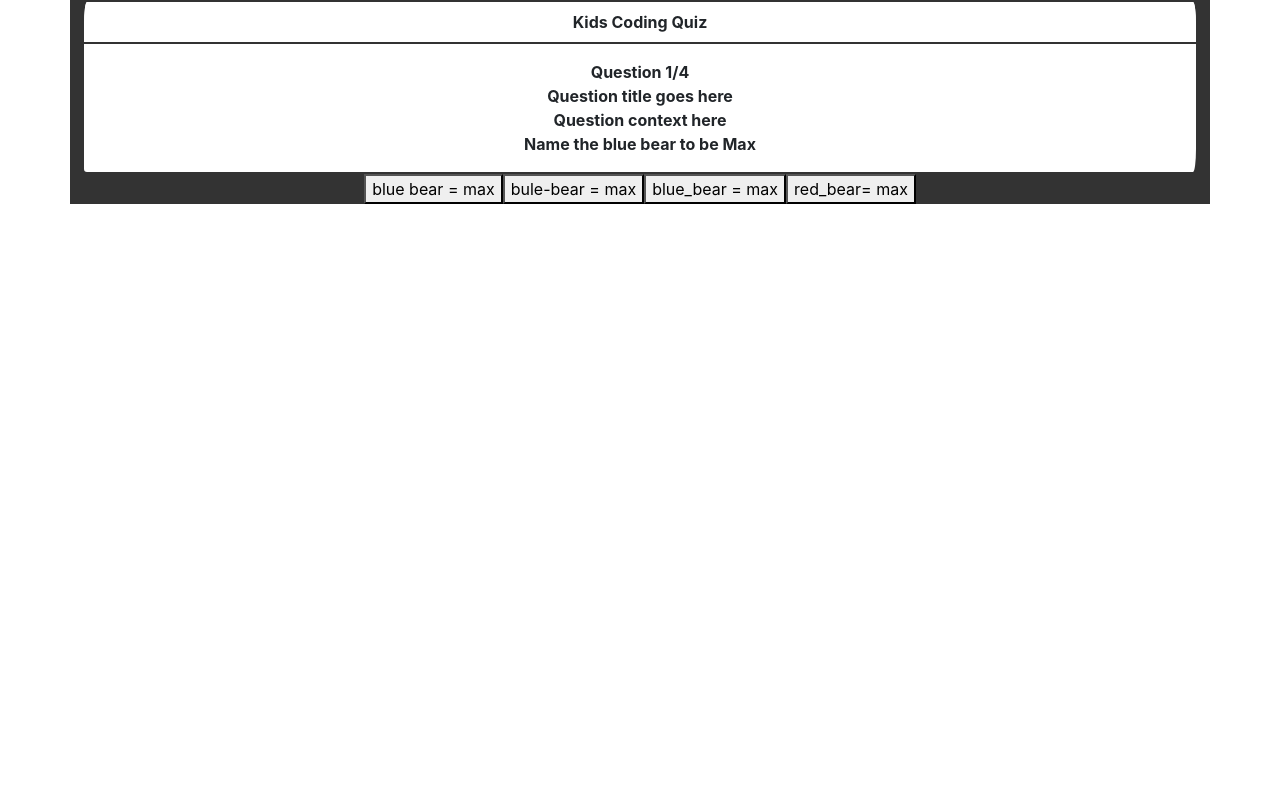
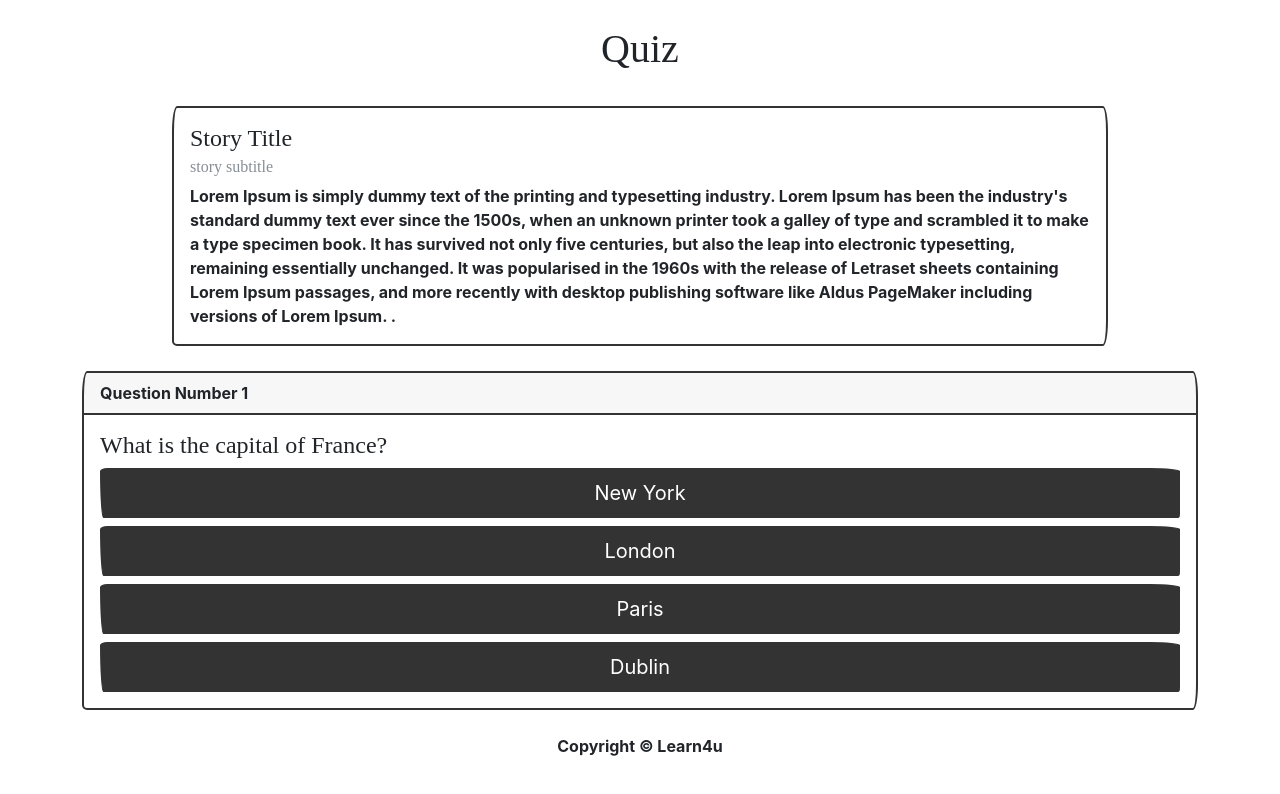
Before and after one commit to moby-codes/makers-final-project, a React (Create React App) app in the folder client/: page / in a window 1280 px wide. Shown: the top 794 px of the page. Built offline with nearby package versions, Linux system fonts and the light colour scheme; a web font is replaced by a local one.

Commit message:
move quiz logic to question component

```diff
--- a/client/src/App.css
+++ /dev/null
@@ -1,38 +0,0 @@
-.App {
-  text-align: center;
-}
-
-.App-logo {
-  height: 40vmin;
-  pointer-events: none;
-}
-
-@media (prefers-reduced-motion: no-preference) {
-  .App-logo {
-    animation: App-logo-spin infinite 20s linear;
-  }
-}
-
-.App-header {
-  background-color: #282c34;
-  min-height: 100vh;
-  display: flex;
-  flex-direction: column;
-  align-items: center;
-  justify-content: center;
-  font-size: calc(10px + 2vmin);
-  color: white;
-}
-
-.App-link {
-  color: #61dafb;
-}
-
-@keyframes App-logo-spin {
-  from {
-    transform: rotate(0deg);
-  }
-  to {
-    transform: rotate(360deg);
-  }
-}
--- a/client/src/App.js
+++ b/client/src/App.js
@@ -1,140 +1,23 @@
 // import logo from "./logo.svg";
-import "./App.css";
-import React, { useState } from "react";
-import logo from "./logo.svg";
-import { Card, Container } from "react-bootstrap";
+import { Container } from "react-bootstrap";
 import Footer from "./components/footer";
-import Header from "./components/Header";
 import Story from "./components/Story";
 import Question from "./components/Question";
 
 export default function App() {
-  const questions = [
-    {
-      questionTitle: "Question title goes here",
-      questionContext: "Question context here",
-      questionText: "Name the blue bear to be Max",
-      answerOptions: [
-        { answerText: "blue bear = max", isCorrect: false },
-        { answerText: "bule-bear = max", isCorrect: false },
-        { answerText: "blue_bear = max", isCorrect: true },
-        { answerText: "red_bear= max", isCorrect: false },
-      ],
-    },
-    {
-      questionTitle: "Question title goes here",
-      questionContext: "Question context here",
-      questionText: "Question goes here",
-      answerOptions: [
-        { answerText: "answer", isCorrect: false },
-        { answerText: "answer", isCorrect: true },
-        { answerText: "answer", isCorrect: false },
-        { answerText: "answer", isCorrect: false },
-      ],
-    },
-    {
-      questionTitle: "Question title goes here",
-      questionContext: "Question context here",
-      questionText: "Question goes here",
-      answerOptions: [
-        { answerText: "answer", isCorrect: true },
-        { answerText: "answer", isCorrect: false },
-        { answerText: "answer", isCorrect: false },
-        { answerText: "answer", isCorrect: false },
-      ],
-    },
-    {
-      questionTitle: "Question title goes here",
-      questionContext: "Question context here",
-      questionText: "Question goes here",
-      answerOptions: [
-        { answerText: "answer", isCorrect: false },
-        { answerText: "answer", isCorrect: false },
-        { answerText: "answer", isCorrect: false },
-        { answerText: "answer", isCorrect: true },
-      ],
-    },
-  ];
+  return (
+    <>
+      <div className="title">
+        <Container>
+          <h1> Quiz </h1>
+        </Container>
+      </div>
+      <Story />
 
-  const [currentQuestion, setCurrentQuestion] = useState(0);
-  const [showScore, setShowScore] = useState(false);
-  const [score, setScore] = useState(0);
-
-  const handleAnswerOptionClick = (isCorrect) => {
-    if (isCorrect) {
-      setScore(score + 1);
-    }
-
-    const nextQuestion = currentQuestion + 1;
-    if (nextQuestion < questions.length) {
-      setCurrentQuestion(nextQuestion);
-    } else {
-      setShowScore(true);
-    }
-  };
-  return (
-    //   <>
-    //   <div className="title">
-    //   <Container>
-    //      <h1> Quiz 1 </h1>
-    //  </Container>
-    //    </div>
-
-    //    <Story />
-    //    <Question />
-
-    //    <div className="footer"><Footer /> </div>
-    //   </>
-    <div className="app">
-      {showScore ? (
-        <div className="score-section">
-          You scored {score} out of {questions.length}
-        </div>
-      ) : (
-        <>
-          <div className="container text-center bg-primary">
-            <Card style={{ width: "auto" }} className="mx-auto">
-              <Card.Header className="bg-light">Kids Coding Quiz</Card.Header>
-              <Card.Body>
-                <div className="question-section">
-                  <div
-                    className="question-count"
-                    id="score_keeper"
-                    data-score={score}
-                  >
-                    <span>Question {currentQuestion + 1}</span>/
-                    {questions.length}
-                  </div>
-                  <div className="question-text">
-                    {questions[currentQuestion].questionTitle}
-                  </div>
-                  <div className="question-text">
-                    {questions[currentQuestion].questionContext}
-                  </div>
-                  <div className="question-text">
-                    {questions[currentQuestion].questionText}
-                  </div>
-                </div>
-              </Card.Body>
-            </Card>
-            <div className="answer-section">
-              {questions[currentQuestion].answerOptions.map(
-                (answerOption, index) => (
-                  <button
-                    key={"answer" + index}
-                    id={"answer" + index}
-                    onClick={() =>
-                      handleAnswerOptionClick(answerOption.isCorrect)
-                    }
-                  >
-                    {answerOption.answerText}
-                  </button>
-                )
-              )}
-            </div>
-          </div>
-        </>
-      )}
-    </div>
+      <Question />
+      <div className="footer">
+        <Footer />{" "}
+      </div>
+    </>
   );
 }
--- a/client/src/components/Question.jsx
+++ b/client/src/components/Question.jsx
@@ -1,28 +1,88 @@
 import React from 'react'
+import { useState } from "react";
 import { Container } from "react-bootstrap";
 
 export const Question = () => {
+
+  const questions = [
+    {
+      questionText: "What is the capital of France?",
+      answerOptions: [
+        { answerText: "New York", isCorrect: false },
+        { answerText: "London", isCorrect: false },
+        { answerText: "Paris", isCorrect: true },
+        { answerText: "Dublin", isCorrect: false },
+      ],
+    },
+    {
+      questionText: "Who is CEO of Tesla?",
+      answerOptions: [
+        { answerText: "Jeff Bezos", isCorrect: false },
+        { answerText: "Elon Musk", isCorrect: true },
+        { answerText: "Bill Gates", isCorrect: false },
+        { answerText: "Tony Stark", isCorrect: false },
+      ],
+    },
+    {
+      questionText: "The iPhone was created by which company?",
+      answerOptions: [
+        { answerText: "Apple", isCorrect: true },
+        { answerText: "Intel", isCorrect: false },
+        { answerText: "Amazon", isCorrect: false },
+        { answerText: "Microsoft", isCorrect: false },
+      ],
+    },
+    {
+      questionText: "How many Harry Potter books are there?",
+      answerOptions: [
+        { answerText: "1", isCorrect: false },
+        { answerText: "4", isCorrect: false },
+        { answerText: "6", isCorrect: false },
+        { answerText: "7", isCorrect: true },
+      ],
+    },
+  ];
+
+  const [currentQuestion, setCurrentQuestion] = useState(0);
+  const [showScore, setShowScore] = useState(false)
+  const [score, setScore] = useState(0);
+
+  const handleAnswerButtonClick = (isCorrect) => {
+    if (isCorrect) {
+      setScore(score + 1)
+    }
+    const nextQuestion = currentQuestion + 1;
+    if (nextQuestion < questions.length) {
+      setCurrentQuestion(nextQuestion);
+    } else {
+      setShowScore(true);
+    }
+  };
+
   return (
+    <div>
+    {showScore ? (
+      <div className='score-section'>
+        You scored {score} out of {questions.length}
+      </div>
+    ) : (
       <>
-      <div className= "story-question">
         <Container>
           <div class="card border-primary mb-3">
-  <div class="card-header">Question title</div>
+            <div class="card-header">Question Number {currentQuestion + 1}</div>
             <div class="card-body">
-    <h4 class="card-title">Question text lorem ipsum blah blah blah blah blah blah blah blah blah blah blah blah blah blah blah</h4>
+              <h4 class="card-title">{questions[currentQuestion].questionText}</h4>
               <div class="d-grid gap-2">
-    <button class="btn btn-lg btn-primary" type="button">Question 1 button to select</button>
-    <button class="btn btn-lg btn-primary" type="button">Question 2 button to select</button>
-    <button class="btn btn-lg btn-primary" type="button">Question 3 button to select</button>
-    <button class="btn btn-lg btn-primary" type="button">Question 4 button to select</button>
+                {questions[currentQuestion].answerOptions.map((answerOption, index) => (
+		              <button class="btn btn-lg btn-primary" type="button" onClick={() => handleAnswerButtonClick(answerOption.isCorrect)}>{answerOption.answerText}</button>
+	              ))}
               </div>
-
             </div>
           </div>
         </Container>
+      </>
+    )}
     </div>
-
-    </>
   )
 }
 
--- a/client/src/index.css
+++ b/client/src/stylesheet.css
@@ -16,6 +16,12 @@ code {
   text-align: center;
   padding-top: 25px;
 }
+
+.score-section {
+  text-align: center;
+  font-size: 30pt;
+}
+
 .story-card {
   padding-top: 25px;
   padding-bottom: 25px;
```
Also changed, not shown: client/src/index.js (+7 -7 lines). Lines whose indentation alone changed are shown as unchanged.
